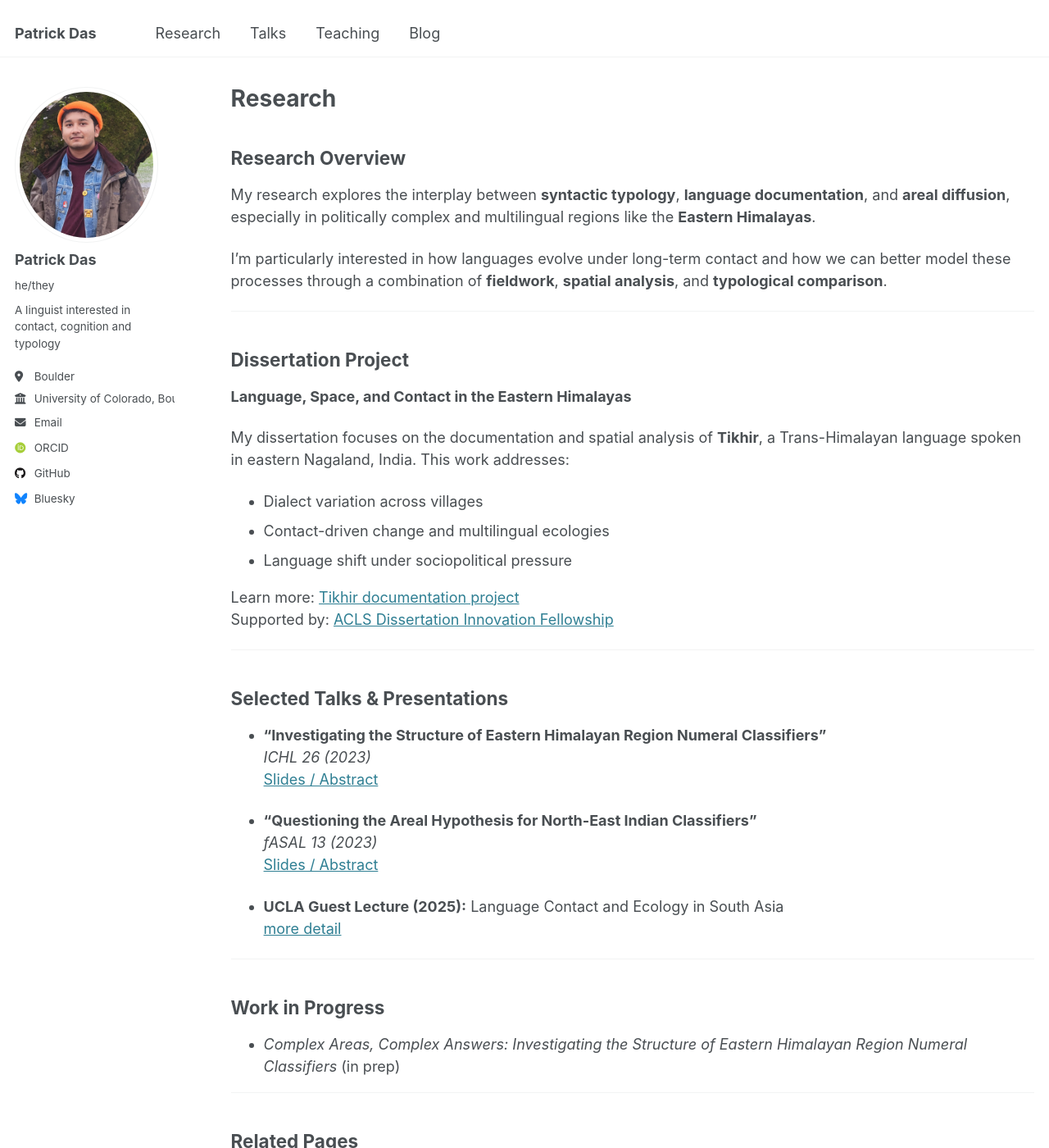
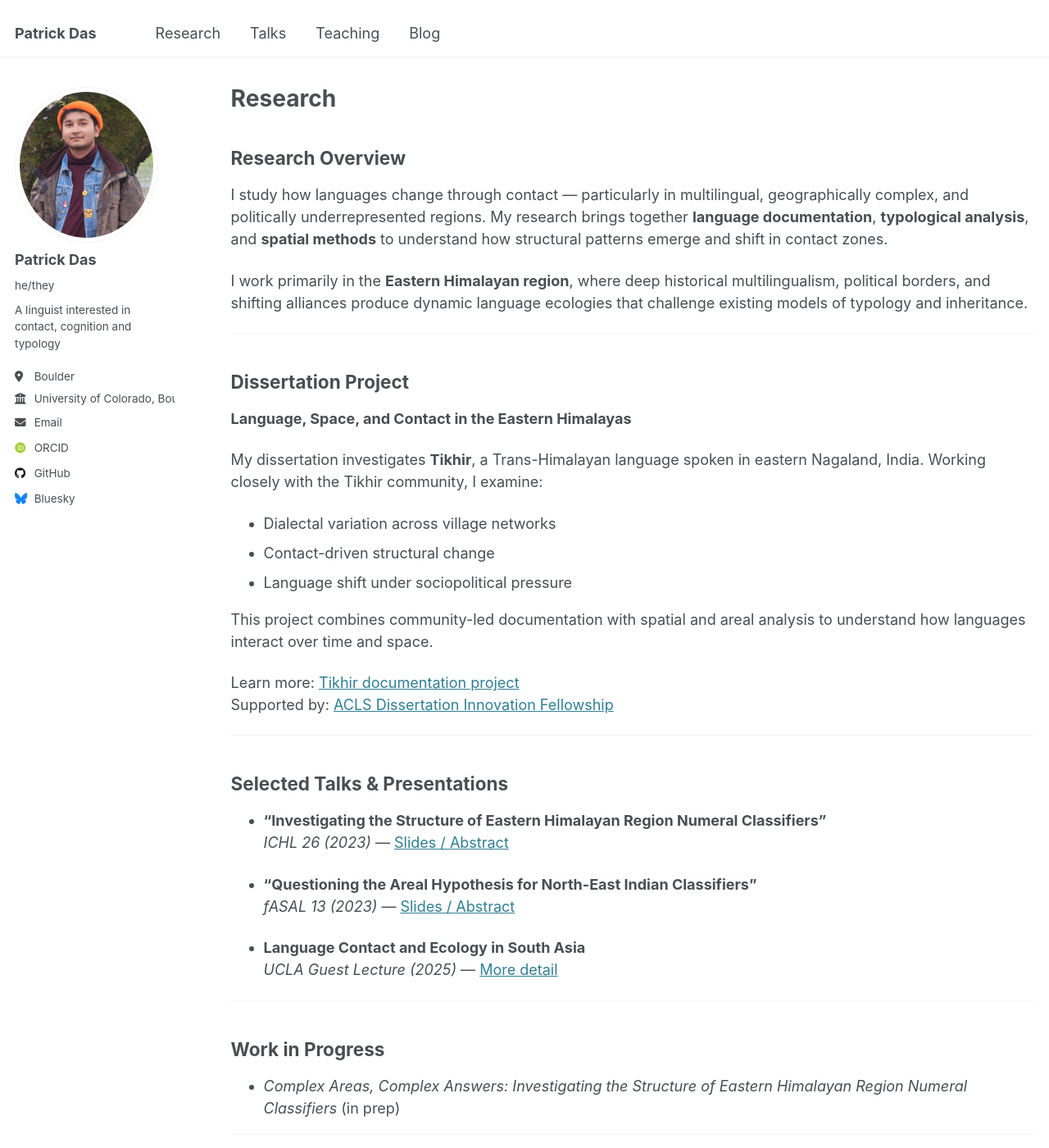
Before and after one commit to patrickdas/patrickdas.github.io, a Jekyll site: the page built from _pages/research.md, in a window 1280 px wide and 1400 px high. Shown: the whole window at 82% size. Built offline with Jekyll 4.4.1, drawn with Linux system fonts in a browser that asks for light colours; some web fonts are replaced.

Commit message:
Update research.md

```diff
--- a/_pages/research.md
+++ b/_pages/research.md
@@ -7,38 +7,38 @@ author_profile: true
 
 ## Research Overview
 
-My research explores the interplay between **syntactic typology**, **language documentation**, and **areal diffusion**, especially in politically complex and multilingual regions like the **Eastern Himalayas**.
+I study how languages change through contact — particularly in multilingual, geographically complex, and politically underrepresented regions. My research brings together **language documentation**, **typological analysis**, and **spatial methods** to understand how structural patterns emerge and shift in contact zones.
 
-I'm particularly interested in how languages evolve under long-term contact and how we can better model these processes through a combination of **fieldwork**, **spatial analysis**, and **typological comparison**.
+I work primarily in the **Eastern Himalayan region**, where deep historical multilingualism, political borders, and shifting alliances produce dynamic language ecologies that challenge existing models of typology and inheritance.
 
 ---
 
 ## Dissertation Project
 **Language, Space, and Contact in the Eastern Himalayas**
 
-My dissertation focuses on the documentation and spatial analysis of **Tikhir**, a Trans-Himalayan language spoken in eastern Nagaland, India. This work addresses:
+My dissertation investigates **Tikhir**, a Trans-Himalayan language spoken in eastern Nagaland, India. Working closely with the Tikhir community, I examine:
 
-- Dialect variation across villages
-- Contact-driven change and multilingual ecologies
+- Dialectal variation across village networks
+- Contact-driven structural change
 - Language shift under sociopolitical pressure
 
- Learn more: [Tikhir documentation project](/tikhir/)
- Supported by: [ACLS Dissertation Innovation Fellowship](https://www.acls.org/fellow-grantees/patrick-das/)
+This project combines community-led documentation with spatial and areal analysis to understand how languages interact over time and space.
+
+Learn more: [Tikhir documentation project](/tikhir/)
+Supported by: [ACLS Dissertation Innovation Fellowship](https://www.acls.org/fellow-grantees/patrick-das/)
 
 ---
 
 ## Selected Talks & Presentations
 
 - **“Investigating the Structure of Eastern Himalayan Region Numeral Classifiers”**
-  *ICHL 26 (2023)*
-  [Slides / Abstract](https://osf.io/kca4n/)
+  *ICHL 26 (2023)* — [Slides / Abstract](https://osf.io/kca4n/)
 
 - **“Questioning the Areal Hypothesis for North-East Indian Classifiers”**
-  *fASAL 13 (2023)*
-  [Slides / Abstract](https://osf.io/6yzx2/)
+  *fASAL 13 (2023)* — [Slides / Abstract](https://osf.io/6yzx2/)
 
-- **UCLA Guest Lecture (2025):** Language Contact and Ecology in South Asia
-  [more detail](/talks/ucla-contact-ecology//)
+- **Language Contact and Ecology in South Asia**
+  *UCLA Guest Lecture (2025)* — [More detail](/talks/ucla-contact-ecology/)
 
 ---
 
@@ -50,7 +50,7 @@ My dissertation focuses on the documentation and spatial analysis of **Tikhir**,
 
 ## Related Pages
 
--  [Publications & Talks](/cv/) — full list in CV
--  [Blog](/blog/) — for updates and reflections from the field
--  [Teaching](/teaching/) — learn how I integrate research into pedagogy
--  [About](/about/) — background, interests, and contact info
+- [Publications & Talks](/cv/) — full list in CV
+- [Blog](/blog/) — for updates and reflections from the field
+- [Teaching](/teaching/) — learn how I integrate research into pedagogy
+- [About](/about/) — background, interests, and contact info
```
